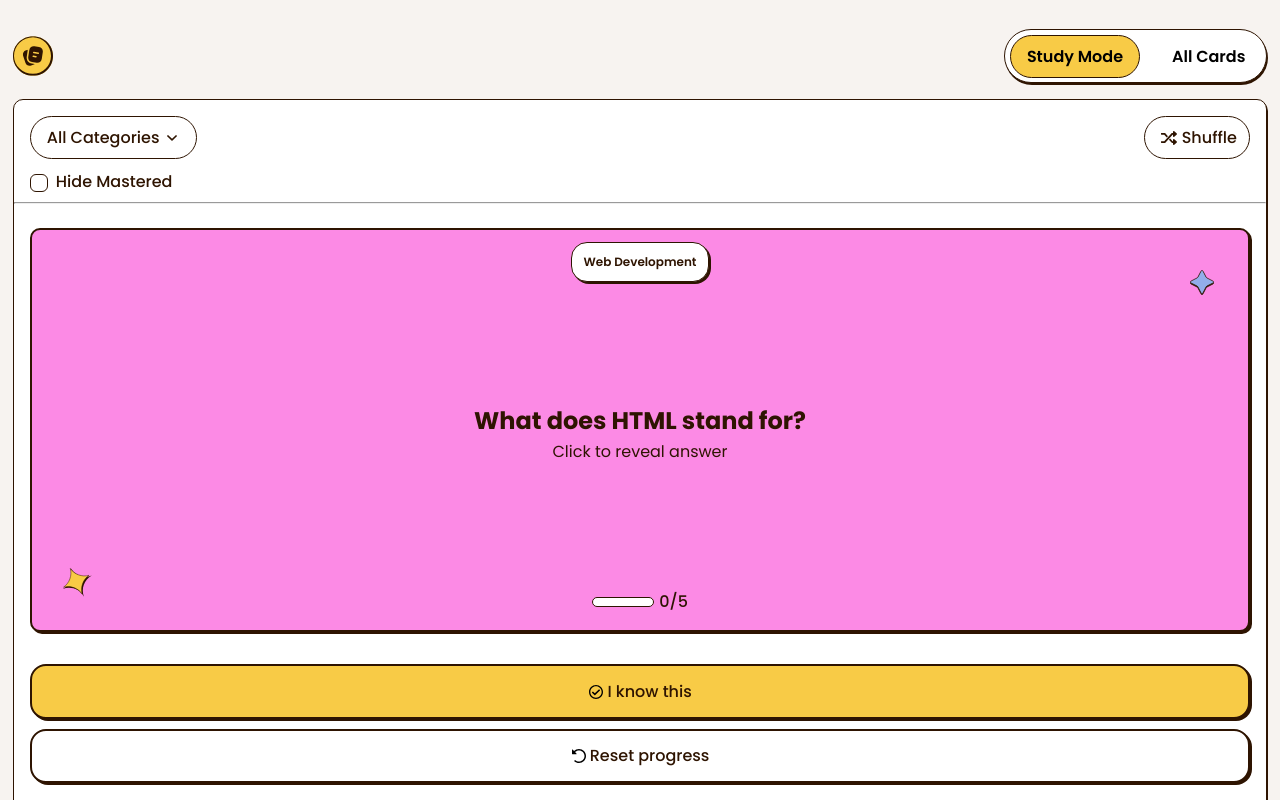
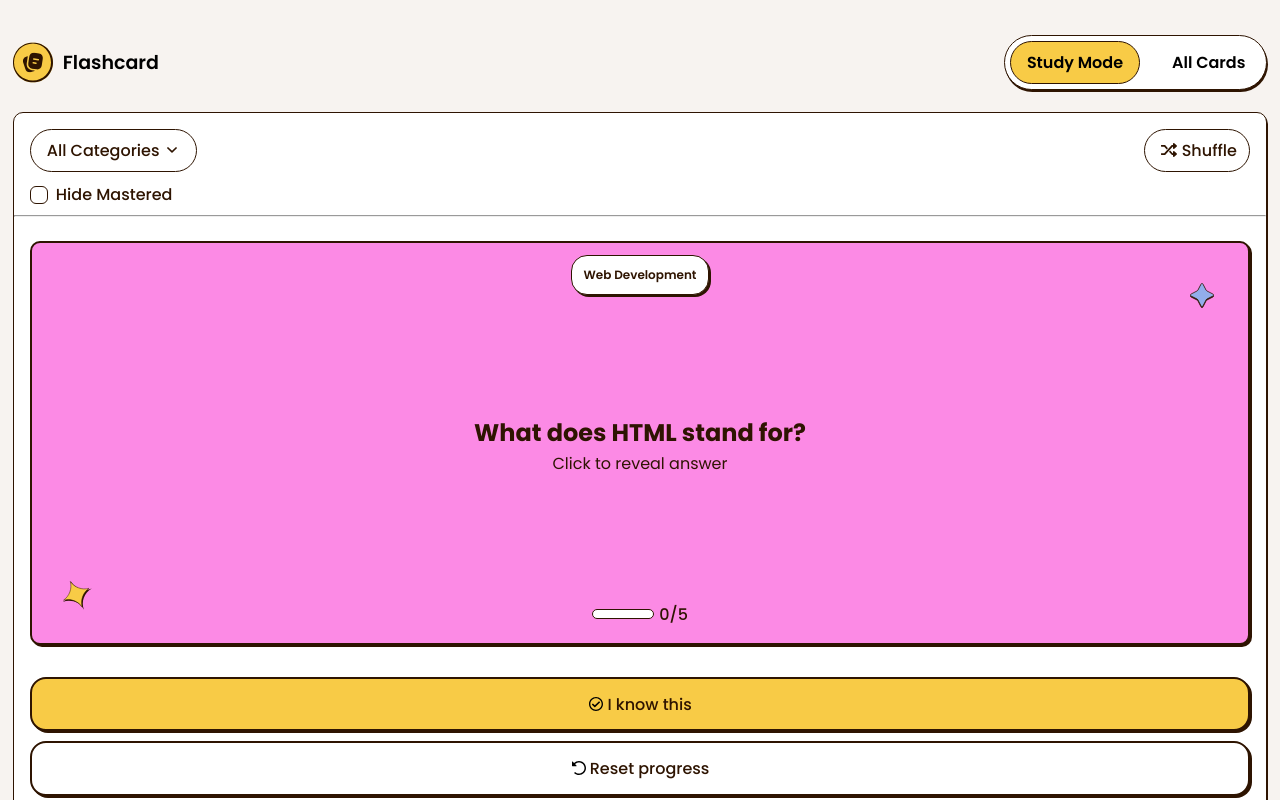
Before and after one commit to bengera/flashcard-app, a React (Vite) app: page / in a window 1280 px wide. Shown: the top 800 px of the page. Built offline with nearby package versions, Linux system fonts and the light colour scheme.

Commit message:
Add flashcard title word to larger screens

```diff
--- a/src/components/header.tsx
+++ b/src/components/header.tsx
@@ -2,7 +2,10 @@ export function Header() {
   return (
     <header className="header">
       <div className="header__content">
+
         <img src="images/logo-small.svg" alt="logo" className="header__logo" />
+        <p className="header__tab-title-text">Flashcard</p>
+
         <div className="tabs u-shadow">
           <button className="tab tab--active u-rounded-pill-narrow">
             Study Mode
--- a/src/css/header.css
+++ b/src/css/header.css
@@ -4,9 +4,21 @@
 
 .header__content {
   display: flex;
-  justify-content: space-between;
+  /* justify-content: space-between; */
   width: 100%;
   font-weight: 600;
+}
+
+.header__tab-title-text {
+  display: none;
+  margin-left: 10px;
+  font-size: 19px;
+}
+
+@media only screen and (min-width: 670px) {
+  .header__tab-title-text {
+    display: block;
+  }
 }
 
 .tabs {
@@ -16,6 +28,9 @@
   display: flex;
   gap: 1rem;
   background-color: var(--clr-neutral-0);
+  margin-left: auto;
+  height: 43px;
+  align-self: center;
 }
 
 .tab {
```
